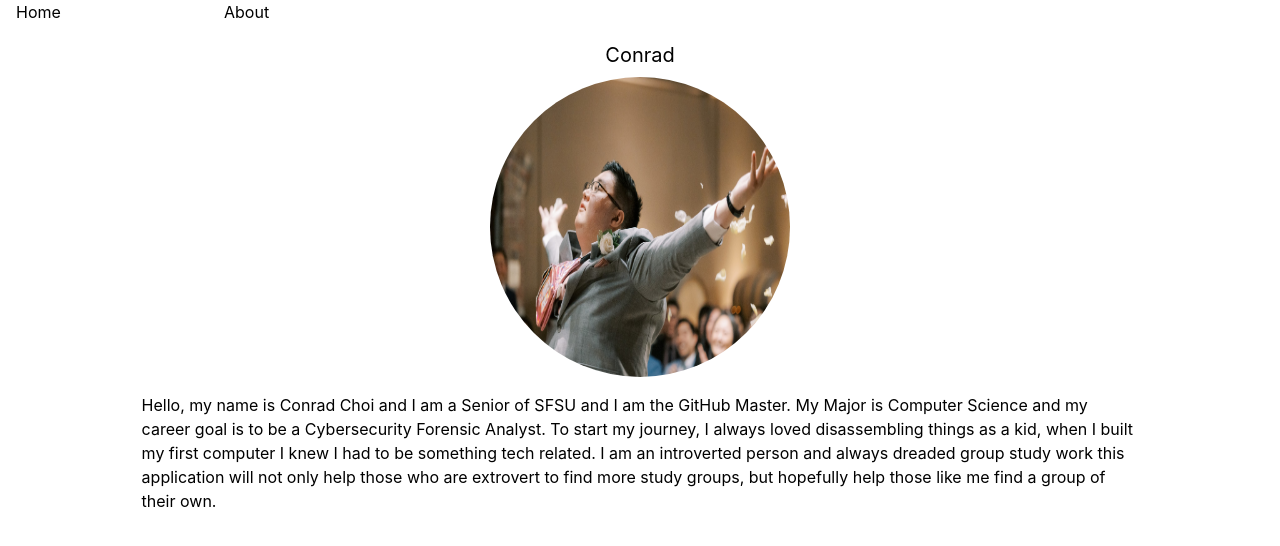
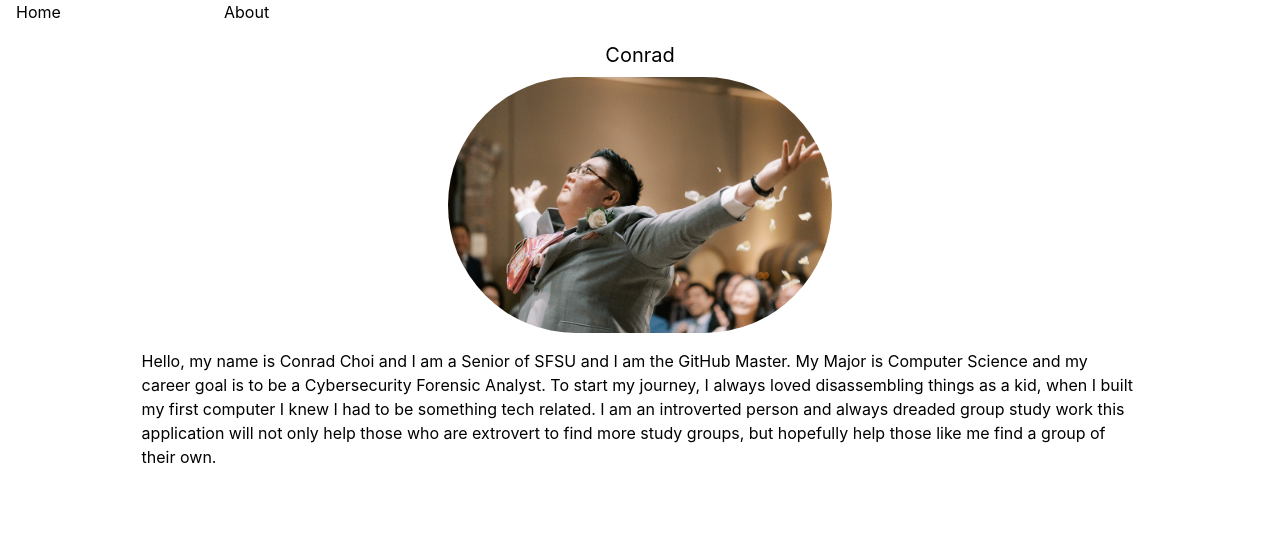
Before and after one commit to rf922/SwampStudy, a React (Create React App) app in the folder application/frontend/: page /about/conrad in a window 1280 px wide. Shown: the top 546 px of the page. Built offline with nearby package versions, Linux system fonts and the light colour scheme.

Commit message:
Fixed Merge Conflict, and image warping on about/name pages

```diff
--- a/application/frontend/src/components/profile/Profile.jsx
+++ b/application/frontend/src/components/profile/Profile.jsx
@@ -8,7 +8,8 @@ function Profile() {
     return (
         <div className="flex flex-col items-center border border-white p-4">
             <h1 className="text-xl mb-2">{team[teamMate].name}</h1>
-            <img src={team[teamMate].imgUrl} alt={name} style={{ height: '300px', width: '300px' }} className="rounded-full mb-4" />
+            {/* <img src={team[teamMate].imgUrl} alt={name} style={{ height: '300px', width: '300px' }} className="rounded-full mb-4" /> */}
+            <img src={team[teamMate].imgUrl} alt={name}  className="rounded-full mb-4 object-cover max-w-96" />
             <p className="text-base w-4/5">{team[teamMate].paragraph}</p>
         </div>
 
--- a/application/frontend/src/components/profile/team.js
+++ b/application/frontend/src/components/profile/team.js
@@ -1,7 +1,9 @@
 const team = {
     lennart: {
         name: 'Lennart Richter',
-        paragraph: ``,
+        paragraph: `Hey Everyone, I'm Lennart and I'm a Senior at SFSU currently, I'm quite excited to be taking
+        this class and building a project with a great team. Besides school I like to spend time with friends, read
+        books, and workout.`,
         imgUrl: '/images/lennart.jpg'
     },
     rafael: {
```
